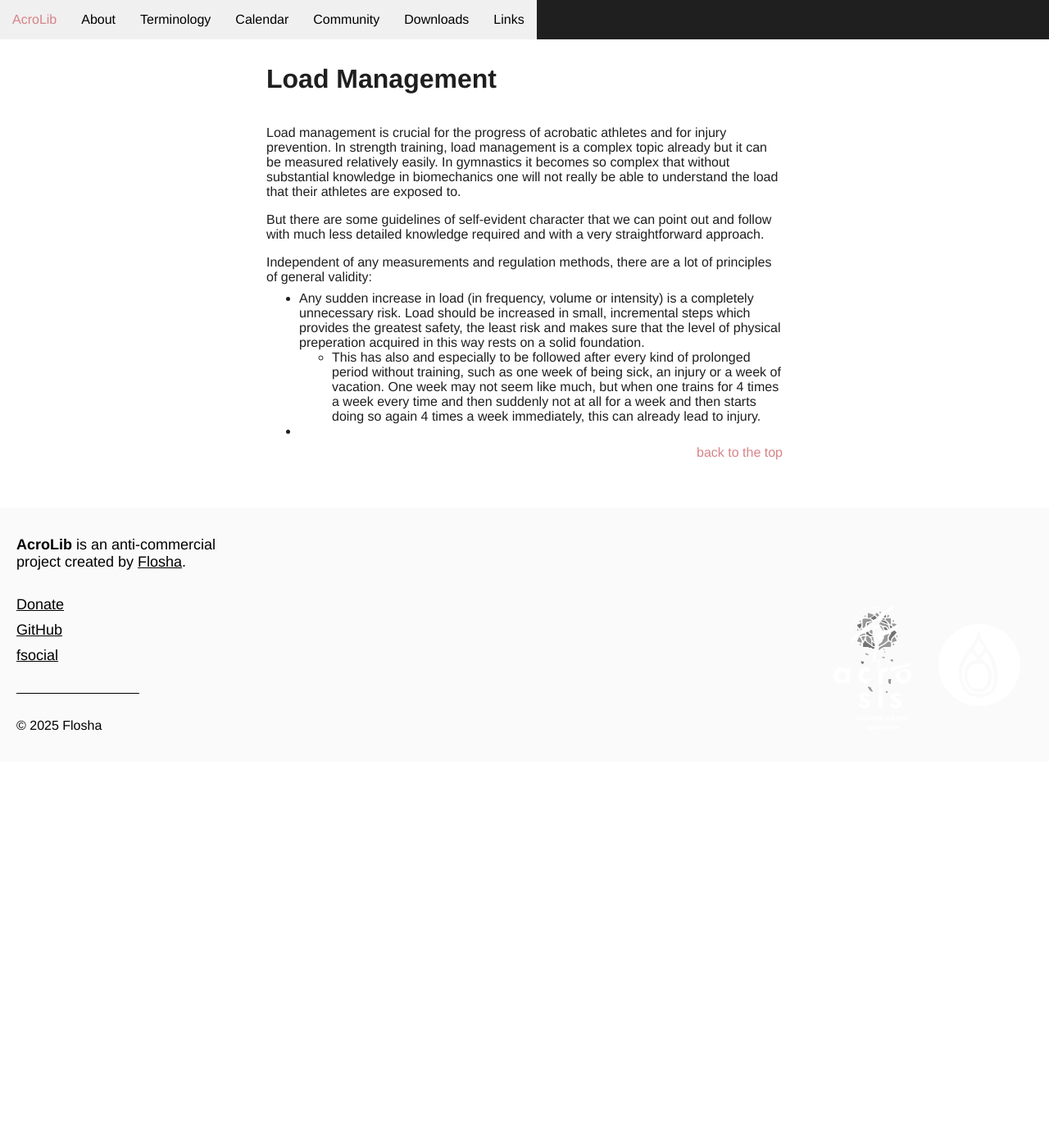
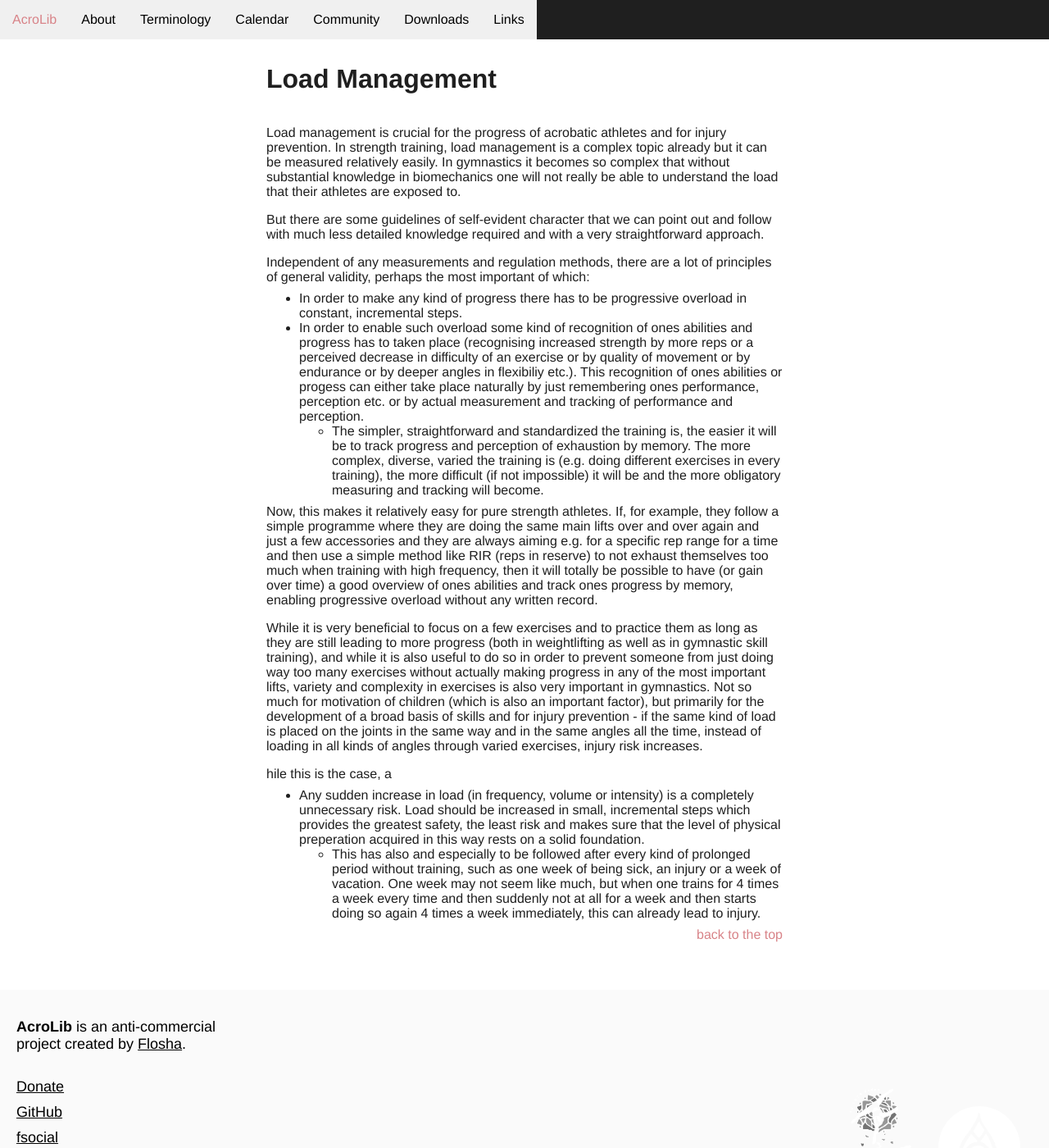
Before and after one commit to floshin/acrolib, a Jekyll site: the page built from training/load-management.md, in a window 1280 px wide and 1400 px high. Shown: the whole window at 82% size. Built offline with Jekyll 4.4.1, drawn with Linux system fonts in a browser that asks for light colours; our own code applies the rules of GitHub Pages for plain Markdown files.

Commit message:
Update load-management.md

```diff
--- a/training/load-management.md
+++ b/training/load-management.md
@@ -4,8 +4,19 @@ Load management is crucial for the progress of acrobatic athletes and for injury
 
 But there are some guidelines of self-evident character that we can point out and follow with much less detailed knowledge required and with a very straightforward approach.
 
-Independent of any measurements and regulation methods, there are a lot of principles of general validity:
+Independent of any measurements and regulation methods, there are a lot of principles of general validity, perhaps the most important of which:
+
+* In order to make any kind of progress there has to be progressive overload in constant, incremental steps.
+* In order to enable such overload some kind of recognition of ones abilities and progress has to taken place (recognising increased strength by more reps or a perceived decrease in difficulty of an exercise or by quality of movement or by endurance or by deeper angles in flexibiliy etc.). This recognition of ones abilities or progess can either take place naturally by just remembering ones performance, perception etc. or by actual measurement and tracking of performance and perception.
+  * The simpler, straightforward and standardized the training is, the easier it will be to track progress and perception of exhaustion by memory. The more complex, diverse, varied the training is (e.g. doing different exercises in every training), the more difficult (if not impossible) it will be and the more obligatory measuring and tracking will become.
+
+Now, this makes it relatively easy for pure strength athletes. If, for example, they follow a simple programme where they are doing the same main lifts over and over again and just a few accessories and they are always aiming e.g. for a specific rep range for a time and then use a simple method like RIR (reps in reserve) to not exhaust themselves too much when training with high frequency, then it will totally be possible to have (or gain over time) a good overview of ones abilities and track ones progress by memory, enabling progressive overload without any written record.
+
+While it is very beneficial to focus on a few exercises and to practice them as long as they are still leading to more progress (both in weightlifting as well as in gymnastic skill training), and while it is also useful to do so in order to prevent someone from just doing way too many exercises without actually making progress in any of the most important lifts, variety and complexity in exercises is also very important in gymnastics. Not so much for motivation of children (which is also an important factor), but primarily for the development of a broad basis of skills and for injury prevention - if the same kind of load is placed on the joints in the same way and in the same angles all the time, instead of loading in all kinds of angles through varied exercises, injury risk increases.
+
+
+
+hile this is the case, a
 
 * Any sudden increase in load (in frequency, volume or intensity) is a completely unnecessary risk. Load should be increased in small, incremental steps which provides the greatest safety, the least risk and makes sure that the level of physical preperation acquired in this way rests on a solid foundation.
   * This has also and especially to be followed after every kind of prolonged period without training, such as one week of being sick, an injury or a week of vacation. One week may not seem like much, but when one trains for 4 times a week every time and then suddenly not at all for a week and then starts doing so again 4 times a week immediately, this can already lead to injury.
-*
```
